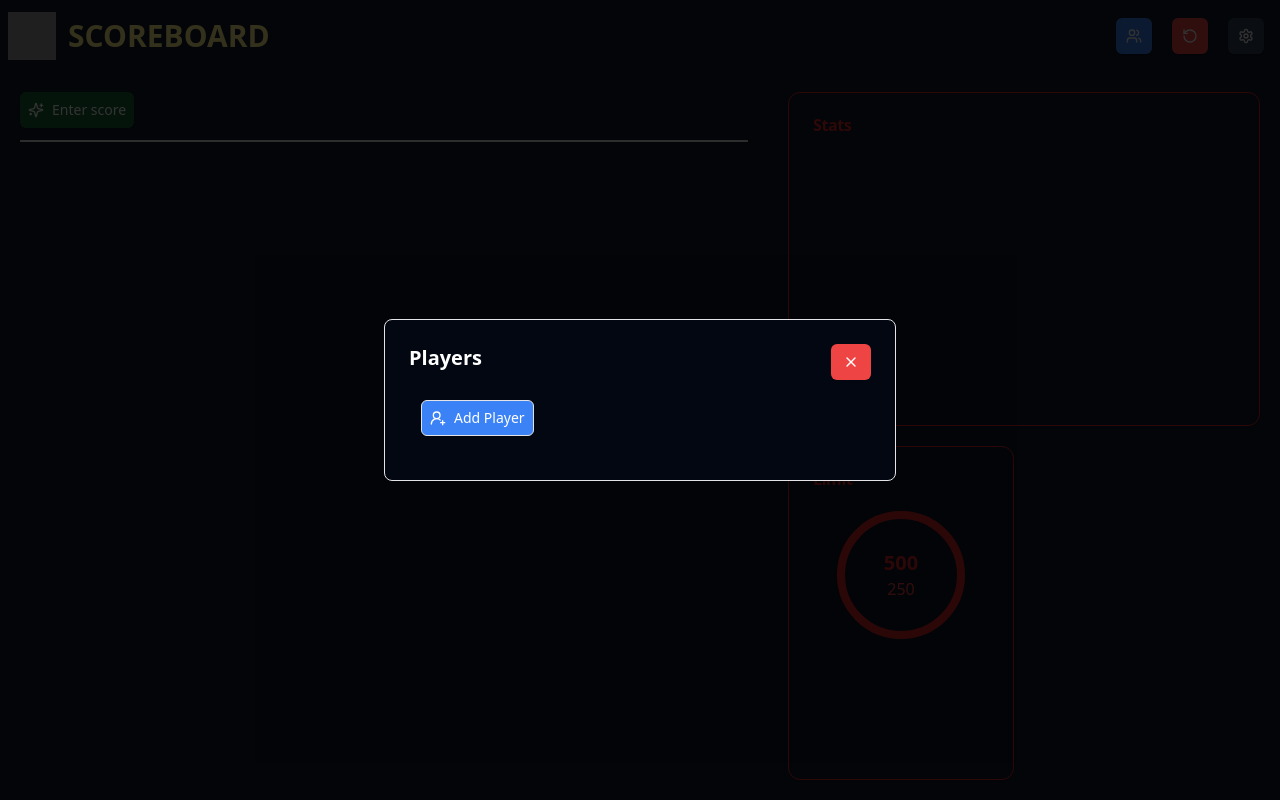
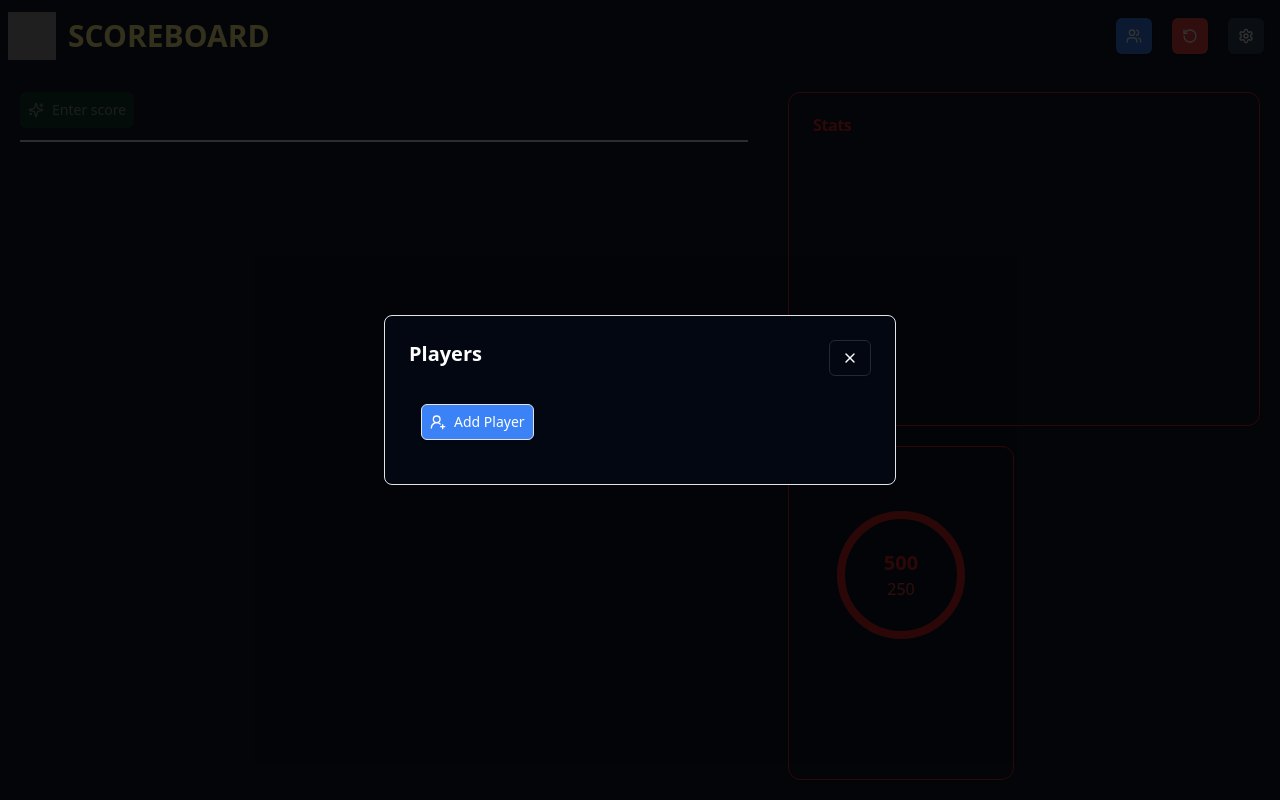
Before and after one commit to iamjamesfrancis/uno-scoreboard, a React (Vite) app: page / in a window 1280 px wide. Both pictures are taken after a click on the button 1138 px from the left and 36 px from the top of the page. Built offline with nearby package versions, Linux system fonts and the light colour scheme; grey boxes are pictures that could not be loaded.

Commit message:
update Scoreboard and Players components; add conditional rendering for score display and improve AlertDialog styling

```diff
--- a/src/components/scoreboard.tsx
+++ b/src/components/scoreboard.tsx
@@ -31,7 +31,7 @@ const Scoreboard = () => {
         <div className="col-span-3 p-5">
             <AlertDialog>
                 <AlertDialogTrigger asChild>
-                    <Button variant="default" size="icon" className="bg-green-800 hover:bg-green-900 w-auto p-2 text-white hover:text-white mb-3">
+                    <Button variant="default" size="icon" className="bg-green-800 hover:bg-green-900 w-auto p-2 text-white hover:text-white mb-3" disabled={players.length === 0}>
                         <Sparkles /> Enter score
                     </Button>
                 </AlertDialogTrigger>
@@ -40,12 +40,13 @@ const Scoreboard = () => {
                         <AlertDialogTitle className="text-xl font-bold flex justify-between">
                             <div>Scores</div>
                             <motion.div>
-                                <AlertDialogCancel className="border border-gray-800 hover:bg-red-500 bg-transparent p-3 hover:text-white">
+                                <AlertDialogCancel className="border border-gray-800 hover:bg-gray-700 bg-transparent p-3 hover:text-white">
                                     <X />
                                 </AlertDialogCancel>
                             </motion.div>
                         </AlertDialogTitle>
-                        <AlertDialogDescription className="flex flex-col gap-2 p-3">
+                        <AlertDialogDescription></AlertDialogDescription>
+                        <div className="flex flex-col gap-2 p-3">
                             <form>
                                 <div className="flex flex-col gap-2">
                                     {players && players.map(player => {
@@ -62,7 +63,7 @@ const Scoreboard = () => {
                                     })}
                                 </div>
                             </form>
-                        </AlertDialogDescription>
+                        </div>
                     </AlertDialogHeader>
                     <AlertDialogFooter>
                         <AlertDialogAction className="bg-green-800 hover:bg-green-900 w-auto text-white focus:bg-green-900 focus:border" onClick={() => {
--- a/src/components/sub/players.tsx
+++ b/src/components/sub/players.tsx
@@ -14,7 +14,6 @@ import { motion } from "motion/react"
 import { useSelector, useDispatch } from "react-redux"
 import { RootState } from "../../state/store"
 import { addPlayer, deletePlayer } from "../../state/players/playersSlice"
-import { AlertDialogAction, AlertDialogFooter } from "../ui/alert-dialog"
 
 const Players = () => {
     const players = useSelector((state: RootState) => state.players.players);
@@ -22,7 +21,7 @@ const Players = () => {
     return (
         <div>
             <AlertDialog>
-                <AlertDialogTrigger>
+                <AlertDialogTrigger asChild>
                     <Button variant="default" size="icon" className="mr-2 bg-blue-500 hover:bg-blue-900">
                         <Users />
                     </Button>
@@ -31,14 +30,14 @@ const Players = () => {
                     <AlertDialogHeader>
                         <AlertDialogTitle className="text-xl font-bold flex justify-between">
                             <div>Players</div>
-                            <motion.div whileHover={{ scale: 1.2 }}
-                                whileTap={{ scale: 0.8 }}>
-                                <AlertDialogCancel className="bg-red-500 hover:bg-red-500 border-none p-3 hover:text-white">
+                            <motion.div >
+                                <AlertDialogCancel className="border border-gray-800 hover:hover:bg-gray-700 bg-transparent p-3 hover:text-white">
                                     <X />
                                 </AlertDialogCancel>
                             </motion.div>
                         </AlertDialogTitle>
-                        <AlertDialogDescription className="flex flex-col gap-2 p-3">
+                        <AlertDialogDescription></AlertDialogDescription>
+                        <div className="flex flex-col gap-2 p-3">
                             <div>
                                 <Button variant="outline" size="icon" className="bg-blue-500 hover:bg-blue-900 w-auto p-2 text-white hover:text-white" onClick={() => {
                                     if (players) {
@@ -72,7 +71,7 @@ const Players = () => {
                                     </div>)
                                 })}
                             </div>
-                        </AlertDialogDescription>
+                        </div>
                     </AlertDialogHeader>
                 </AlertDialogContent>
             </AlertDialog>
--- a/src/components/sub/scoreboard_table.tsx
+++ b/src/components/sub/scoreboard_table.tsx
@@ -40,9 +40,11 @@ const ScoreboardTable = () => {
                             <TableRow key={game}>
                                 {players.map(player => {
                                     const score = groupedByGame[parseInt(game)].find(score => score.player === player.id)
-                                    return (
-                                        <TableCell key={player.id} className="text-white">{score?.score || 0}</TableCell>
-                                    )
+                                    if (score) {
+                                        return (
+                                            <TableCell key={player.id} className="text-white">{score?.score || 0}</TableCell>
+                                        )
+                                    }
                                 })}
                             </TableRow>
                         )
--- a/src/components/sub/settingsForm.tsx
+++ b/src/components/sub/settingsForm.tsx
@@ -1,20 +1,43 @@
 import { Switch } from "@/components/ui/switch"
 import { Label } from "../ui/label"
+import { toggleEnablePlayersReset, toggleEnableScoreEdit, toggleHideTotalScore, toggleEnableScoreLimit, toggleEnableScoreReset } from "../../state/settings/settingsSlice"
+import { useSelector, useDispatch } from "react-redux"
+import { RootState } from "../../state/store"
 
 const SettingsForm = () => {
+    const settings = useSelector((state: RootState) => state.settings)
+    const dispatch = useDispatch();
     return (
         <div className="flex flex-col gap-5">
             <div className="flex flex-row gap-5 items-center justify-between">
                 <Label htmlFor="hideTotalScore">Hide total score</Label>
-                <Switch className="bg-red-500 text-red-600 bg-gradient-to-r" id="hideTotalScore" />
+                <Switch className="bg-red-500 text-red-600 bg-gradient-to-r" id="hideTotalScore" checked={settings.hideTotalScore} onCheckedChange={() => {
+                    dispatch(toggleHideTotalScore())
+                }} />
             </div>
             <div className="flex flex-row gap-5 items-center justify-between">
-                <Label htmlFor="disableScoreEdit">Disable score edit</Label>
-                <Switch className="bg-red-500 text-red-600 bg-gradient-to-r" id="disableScoreEdit" />
+                <Label htmlFor="disableScoreEdit">Enable score edit</Label>
+                <Switch className="bg-red-500 text-red-600 bg-gradient-to-r" id="disableScoreEdit" checked={settings.enableScoreEdit} onCheckedChange={() => {
+                    dispatch(toggleEnableScoreEdit())
+                }} />
             </div>
             <div className="flex flex-row gap-5 items-center justify-between">
-                <Label htmlFor="disableScoreLimit">Disable score limit</Label>
-                <Switch className="bg-red-500 text-red-600 bg-gradient-to-r" id="disableScoreLimit" />
+                <Label htmlFor="disableScoreLimit">Enable score limit</Label>
+                <Switch className="bg-red-500 text-red-600 bg-gradient-to-r" id="disableScoreLimit" checked={settings.enableScoreLimit} onCheckedChange={() => {
+                    dispatch(toggleEnableScoreLimit())
+                }} />
+            </div>
+            <div className="flex flex-row gap-5 items-center justify-between">
+                <Label htmlFor="disableScoreReset">Enable score reset</Label>
+                <Switch className="bg-red-500 text-red-600 bg-gradient-to-r" id="disableScoreReset" checked={settings.enableScoreReset} onCheckedChange={() => {
+                    dispatch(toggleEnableScoreReset())
+                }} />
+            </div>
+            <div className="flex flex-row gap-5 items-center justify-between">
+                <Label htmlFor="disablePlayersReset">Enable players reset</Label>
+                <Switch className="bg-red-500 text-red-600 bg-gradient-to-r" id="disablePlayersReset" checked={settings.enablePlayersReset} onCheckedChange={() => {
+                    dispatch(toggleEnablePlayersReset())
+                }} />
             </div>
         </div>
     )
```
